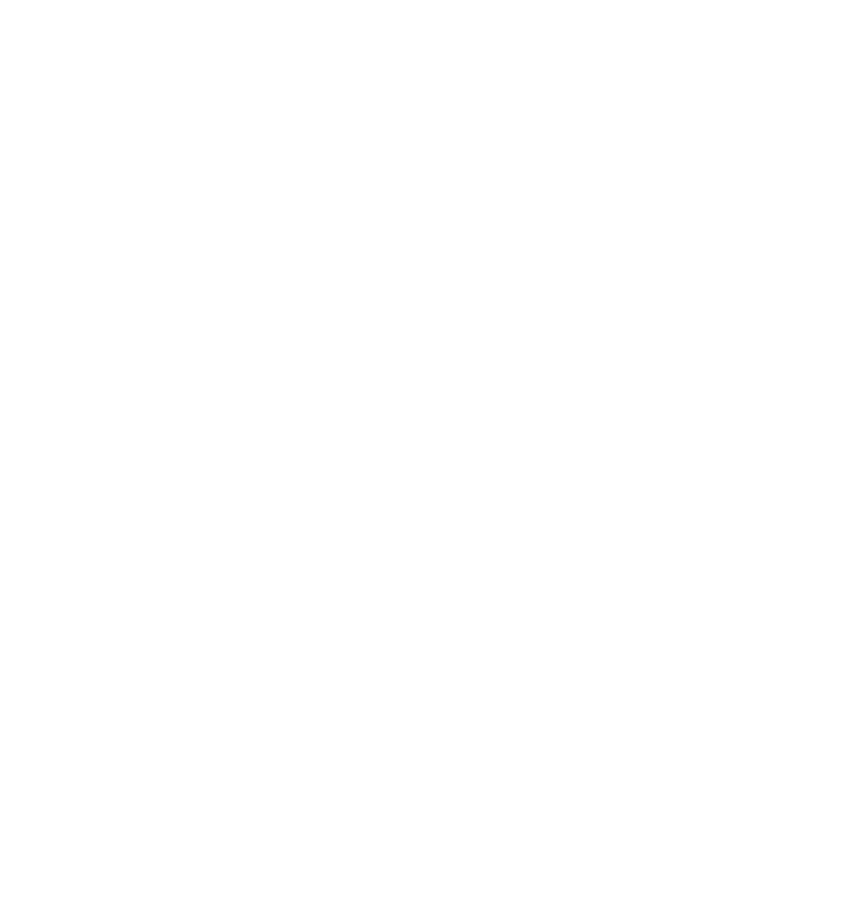
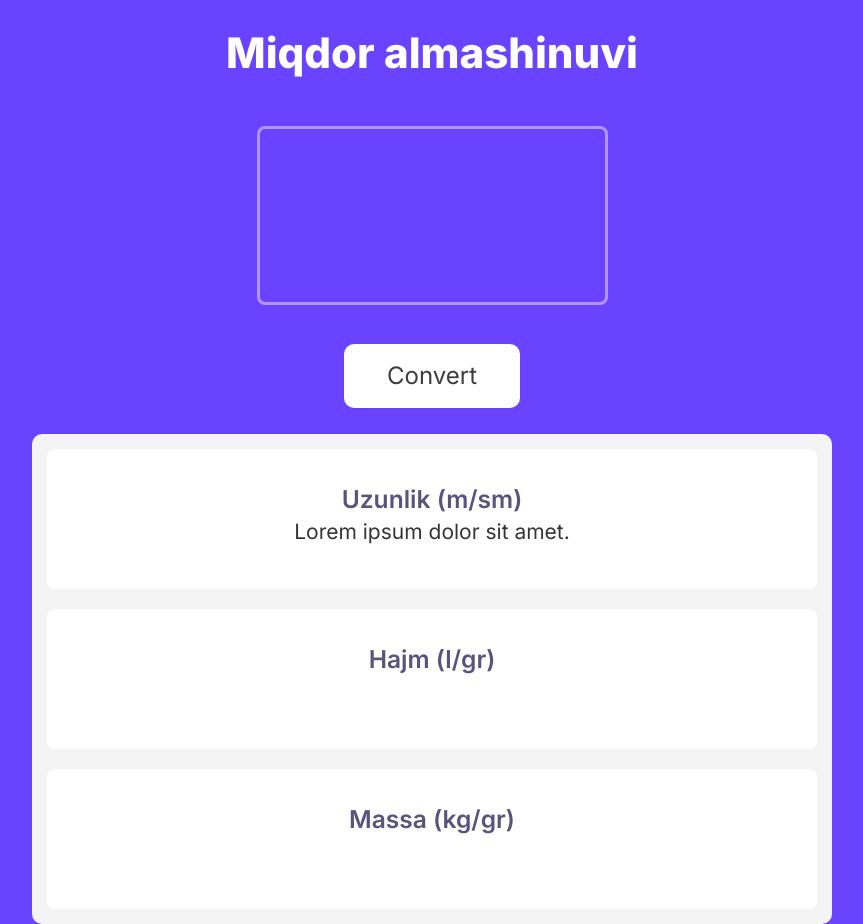
Before and after one commit to MIRZOULUGBEK9008/unit-conversion-selfmade, a plain HTML site: page index.html in a window 1280 px wide. Shown: the whole page, without its empty margins (208-1071 px from the left). Before the commit the page ends 800 px from the top, so only its background shows below. Drawn offline with Linux system fonts and the light colour scheme.

Commit message:
Add html structure and css styles

```diff
--- a/css/styles.css
+++ b/css/styles.css
@@ -1,9 +1,18 @@
 /* CUSTOM-PROPS */
 :root {
-
+  --blue: #6943ff;
+  --white: #ffffff;
+  --grey: #f4f4f4;
+  --cube: #5a537b;
+  --black: #353535;
 }
 
-/* FONT-FACE  */
+.dark {
+  --white: #ffffff;
+  --grey: #f4f4f4;
+  --cube: #ccc1ff;
+  --black: #ffffff;
+}
 
 
 /* GLOBAL-STYLES  */
@@ -23,11 +32,11 @@ body {
   display: flex;
   flex-direction: column;
   height: 100%;
-  background-color: #fff;
-  color: #222;
-  font-family: "Arial", sans-serif;
-  font-size: 16px;
-  line-height: 1.5;
+  background-color: var(--blue);
+  color: var(--black);
+  font-family: "Inter", "Arial", sans-serif;
+  font-size: 21px;
+  line-height: 0.7;
   padding: 0;
   margin: 0;
 }
@@ -37,38 +46,144 @@ img {
   height: auto;
 }
 
+/* AUTOFILL  */
+input:-webkit-autofill,
+input:-webkit-autofill:hover,
+input:-webkit-autofill:focus,
+textarea:-webkit-autofill,
+textarea:-webkit-autofill:hover,
+textarea:-webkit-autofill:focus,
+select:-webkit-autofill,
+select:-webkit-autofill:hover,
+select:-webkit-autofill:focus {
+  -webkit-text-fill-color: #ffffff;
+  -box-shadow: 0 0 0px 1000px transparent inset;
+  transition: background-color 5000s ease-in-out 0s;
+}
+
+/* Chrome, Safari, Edge, Opera */
+input[type=number]::-webkit-outer-spin-button,
+input[type=number]::-webkit-inner-spin-button {
+  -webkit-appearance: none;
+  margin: 0;
+}
+
+/* Firefox */
+input[type=number] {
+  --moz-appearance: textfield;
+}
 
 /* FOCUS-STYLES  */
 *:focus {
-  outline: 3px dashed var(black);
+  outline: 3px dashed white;
   outline-offset: 3px;
 }
 
-/* CONTAINER  */
-.container {
-  max-width: 1200px;
-  width: 100%;
-  padding-left: 50px;
-  padding-right: 50px;
+.box {
+  width: 100vh;
+  height: 100vh;
   margin-left: auto;
   margin-right: auto;
 }
 
 
-/* VISUALLY-HIDDEN  */
-.visually-hidden {
-  position: absolute;
-  width: 1px;
-  height: 1px;
-  margin: -1px;
-  border: 0;
-  padding: 0;
-  clip: rect(0 0 0 0);
-  overflow: hidden;
+.box__header {
+  padding: 26px;
 }
 
+.header {
+  background-color: var(--blue);
+}
 
-/* MAIN-CONTENT  */
-.main-content {
-  flex-grow: 1;
+.header__title {
+  margin-top: 0;
+  margin-bottom: 45px;
+  font-size: 42px;
+  font-weight: 800;
+  line-height: 1.3;
+  letter-spacing: -4.5%;
+  color: var(--white);
+  text-align: center;
 }
+
+.form__inner {
+  display: flex;
+  flex-direction: column;
+  align-items: center;
+}
+
+.form__value {
+  max-width: 351px;
+  overflow-x: scroll;
+  text-align: center;
+  font-size: 87px;
+  font-weight: 800;
+  line-height: 0.4;
+  padding: 34px;
+  margin-bottom: 39px;
+  border: 3px solid #b295ff;
+  border-radius: 8px;
+  background-color: transparent;
+  color: var(--white);
+}
+
+.form__value:focus {
+  outline: none;
+}
+
+.form__button {
+  font-size: 24px;
+  line-height: 1.5;
+  color: #3d3d3d;
+  background-color: white;
+  box-shadow: 0px 1px 2px 0px #0000000D;
+  border: 0;
+  border-radius: 10px;
+  min-width: 176px;
+  padding-top: 14px;
+  padding-bottom: 14px;
+  text-align: center;
+  cursor: pointer;
+}
+
+.main {
+  background-color: var(--grey);
+  border-radius: 10px;
+  padding: 15px;
+}
+
+.main__list {
+  display: flex;
+  flex-direction: column;
+  margin: 0;
+  padding: 0;
+  list-style: none;
+}
+
+.main__item {
+  background-color: var(--white);
+  border-radius: 7px;
+  min-height: 140px;
+}
+
+.main__item:not(:last-child) {
+  margin-bottom: 20px;
+}
+
+.item__inner {
+  padding: 38px;
+  text-align: center;
+}
+
+.item__title {
+  text-align: center;
+  margin-top: 0;
+  margin-bottom: 14px;
+  color: var(--cube);
+  font-weight: 600;
+  line-height: 1;
+}
+
+.item__info {
+  margin: 0;
+}
--- a/index.html
+++ b/index.html
@@ -4,15 +4,55 @@
   <meta charset="UTF-8">
   <meta http-equiv="X-UA-Compatible" content="IE=edge">
   <meta name="viewport" content="width=device-width, initial-scale=1.0">
-  <title>Name of Project</title>
+  <title>Unit Conversion</title>
 
+
+  <!-- GOOGLE-FONTS  -->
+  <link rel="preconnect" href="https://fonts.googleapis.com">
+  <link rel="preconnect" href="https://fonts.gstatic.com" crossorigin>
+  <link href="https://fonts.googleapis.com/css2?family=Inter:wght@400;500;600;800&display=swap" rel="stylesheet">
   <!-- STYLES  -->
   <link rel="stylesheet" href="css/normalize.css">
   <link rel="stylesheet" href="css/styles.css">
   <!-- <link rel="stylesheet" href="css/css.min.css"> -->
 </head>
 <body>
+  <section class="box">
+    <!-- HEADER  -->
+    <div class="box__header header">
+      <h1 class="header__title">Miqdor almashinuvi</h1>
+      <form class="form" action="https://echo.htmlacademy.ru/" method="post">
+        <div class="form__inner">
+          <input class="form__value js-input" type="number" name="value" autofocus required></input>
+          <button class="form__button js-button" type="submit">Convert</button>
+        </div>
+      </form>
+    </div>
 
+    <!-- MAIN  -->
+    <div class="main">
+      <ul class="main__list">
+        <li class="main__item item">
+          <div class="item__inner">
+            <h3 class="item__title">Uzunlik (m/sm)</h3>
+            <p class="item__info">Lorem ipsum dolor sit amet.</p>
+          </div>
+        </li>
+        <li class="main__item item">
+          <div class="item__inner">
+            <h3 class="item__title">Hajm (l/gr)</h3>
+            <p class="item__info"></p>
+          </div>
+        </li>
+        <li class="main__item item">
+          <div class="item__inner">
+            <h3 class="item__title">Massa (kg/gr)</h3>
+            <p class="item__info"></p>
+          </div>
+        </li>
+      </ul>
+    </div>
+  </section>
 
   <script src="js/main.js"></script>
 </body>
```
